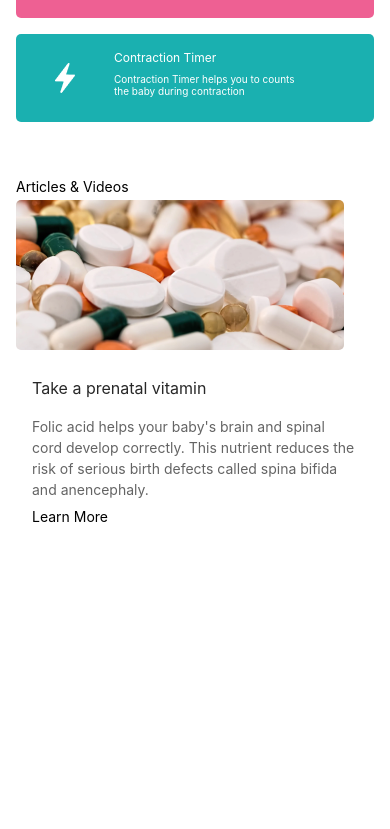
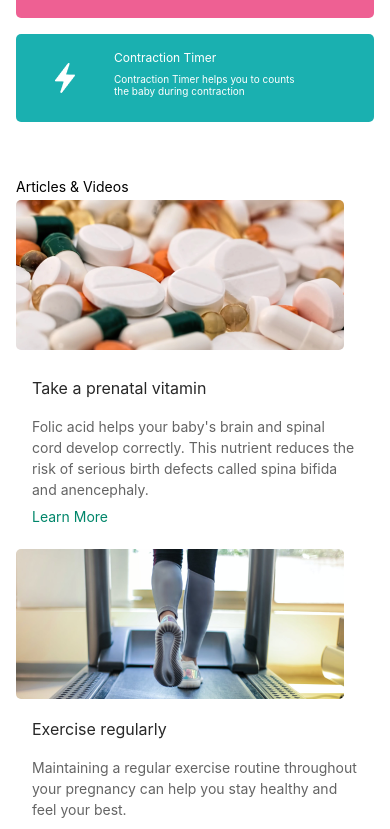
Before and after one commit to mehdieft/babyshop, a React Native app: screen /Dashboard in a window 390 px wide. Shown: the part 1156-1985 px from the top of the page. Before the commit the page ends 1689 px from the top, so only its background shows below. Built offline with nearby package versions, Linux system fonts and the light colour scheme.

Commit message:
another card added

```diff
--- a/Screens/Dashboard.js
+++ b/Screens/Dashboard.js
@@ -1,4 +1,4 @@
-import { View, Text, Image, ImageBackground, StyleSheet, ScrollView,Button } from 'react-native'
+import { View, Text, Image, ImageBackground, StyleSheet, ScrollView, Button } from 'react-native'
 import { LinearGradient } from 'expo-linear-gradient';
 import { EvilIcons } from '@expo/vector-icons';
 import Chips from '../components/Chips';
@@ -114,19 +114,30 @@ export default function Dashboard() {
 
                 </View>
                 <Text style={{ marginTop: 32 }}>Articles & Videos</Text>
-                <View style={{width:334,height:160,marginTop:5}}>
-                    <Image source={require('../assets/pillow.png')} resizeMode="cover" style={{borderRadius: 5}} />
+                <View style={{ width: 334, height: 160, marginTop: 5 }}>
+                    <Image source={require('../assets/pillow.png')} resizeMode="cover" style={{ borderRadius: 5 }} />
                 </View>
-                <View>
-                    <Text style={{padding:16,weight:'500',fontSize:16,lineHeight:24,color:'#282828'}}>
-                    Take a prenatal vitamin
+                <View elevation={15} style={{ backgroundColor: '#FFFFFF' }} >
+                    <Text style={{ padding: 16, weight: '500', fontSize: 16, lineHeight: 24, color: '#282828' }}>
+                        Take a prenatal vitamin
                     </Text>
-                    <Text style={{marginHorizontal:16,weight:'400',fontSize:14,lineHeight:21,color:'#646464'}}>
-                    Folic acid helps your baby's brain and spinal cord develop correctly.
-                    This nutrient reduces the risk of
-                    serious birth defects called spina bifida and anencephaly.
+                    <Text style={{ marginHorizontal: 16, weight: '400', fontSize: 14, lineHeight: 21, color: '#646464' }}>
+                        Folic acid helps your baby's brain and spinal cord develop correctly.
+                        This nutrient reduces the risk of
+                        serious birth defects called spina bifida and anencephaly.
                     </Text>
-                    <Text style={{marginHorizontal:16,marginVertical:8,color:'#00866'}}>Learn More</Text>
+                    <Text style={{ marginHorizontal: 16, marginVertical: 8, color: '#00866A' }}>Learn More</Text>
+                </View>
+                <View style={{ width: '100%', height: 152, marginTop: 16 }}>
+                    <Image source={require('../assets/runner.png')} resizeMode="cover" style={{ borderRadius: 5 }} />
+                </View>
+                <View elevation={5} style={{ backgroundColor: '#FFFFFF' }}>
+                    <Text style={{ padding: 16, weight: '500', fontSize: 16, lineHeight: 24, color: '#282828' }}>
+                        Exercise regularly</Text>
+                    <Text style={{ marginHorizontal: 16, weight: '400', fontSize: 14, lineHeight: 21, color: '#646464' }}>
+                        Maintaining a regular exercise routine throughout
+                        your pregnancy can help you stay healthy and feel your best.</Text>
+                    <Text style={{ marginHorizontal: 16, marginVertical: 8, color: '#00866A' }}>Learn More</Text>
                 </View>
 
 
```
Also changed, not shown: assets/runner.png (added).
